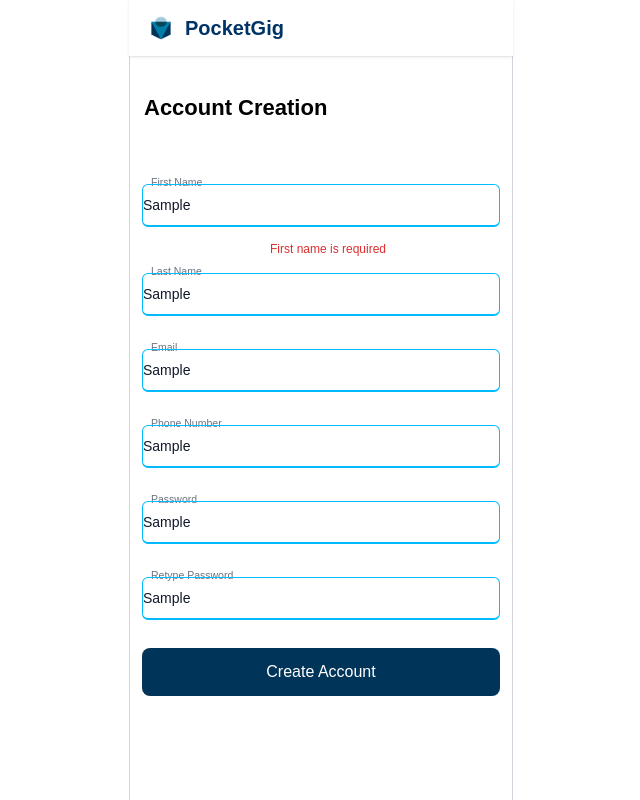
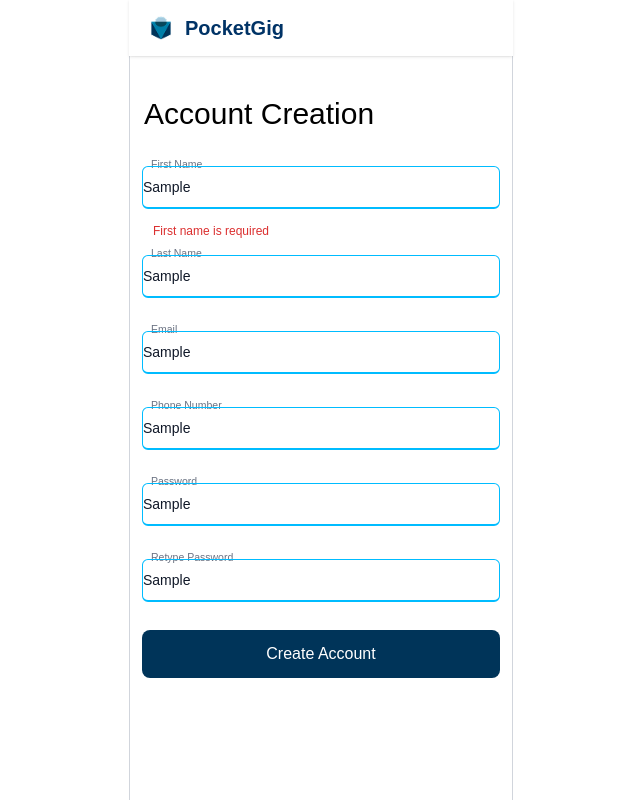
Before and after one commit to MaiCrespo/PocketGig, a Next.js app: page /account-creation in a window 1280 px wide. Both pictures are taken after typing "Sample", "Sample", "Sample", "Sample", "Sample", "Sample" into the empty fields and a click on the button "Create Account". Shown: the top 800 px of the page, without its empty margins (319-959 px from the left). Built offline with nearby package versions, Linux system fonts and the light colour scheme.

Commit message:
validation styled

```diff
--- a/app/account-creation/page.jsx
+++ b/app/account-creation/page.jsx
@@ -32,8 +32,8 @@ export default function AccountCreationPage(){
     return(
         <div className="account-creation-page" style={{backgroundColor: "var(--white)"}}>
                <TopNav hideIcons={true} />
-            <h1 style={{fontSize: "22px", fontWeight: "bold", marginLeft: "14px", marginTop: "90px"}}>Account Creation</h1>
-            <div className="account-creation-form"  style={{display: "flex", flexDirection: "column",  height: "100vh", marginTop: "60px",}}>
+            <h1 style={{fontSize: "30px", fontWeight: "medium", marginLeft: "14px", marginTop: "90px"}}>Account Creation</h1>
+            <div className="account-creation-form"  style={{display: "flex", flexDirection: "column",  height: "100vh", marginTop: "30px",}}>
                 <div className="inputContainer">
 
                     <InputField id="firstName" label="First Name" sx={{width: "100%", maxWidth: "358px"}}>
@@ -56,7 +56,7 @@ export default function AccountCreationPage(){
                         <div style={{
                             color: 'var(--red-error)',
                             fontSize: '12px',
-                            marginLeft: '14px',
+                            marginLeft: '-220px',
                             marginTop: '-20px',
                             marginBottom: '10px'
                         }}>
```
